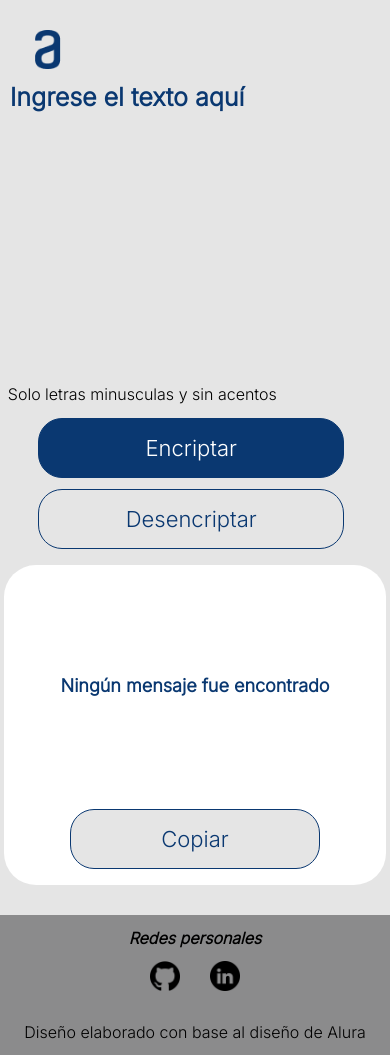
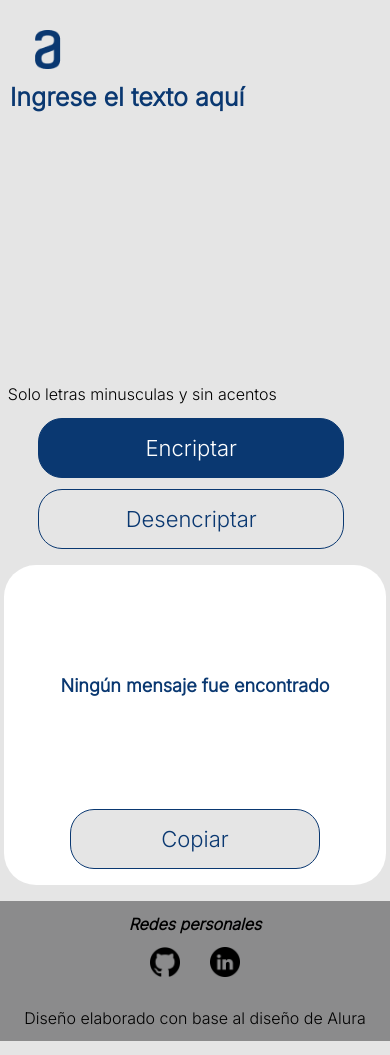
Before and after one commit to CJAguilar1997/desafio-alura, a plain HTML site: page index.html in a window 390 px wide. Drawn offline with Linux system fonts and the light colour scheme.

Commit message:
Solucionado errores de la parte responsive

```diff
--- a/style.css
+++ b/style.css
@@ -240,6 +240,10 @@ footer p {
         line-height: 11em;
         font-size: 25px;
     }
+
+    footer {
+        margin-top: 9.5em;
+    }
 }
 
 
@@ -281,4 +285,8 @@ footer p {
     .mensaje::placeholder {
         font-size: 18px;
     }
+
+    footer {
+        margin-top: 1em;
+    }
 }
```
